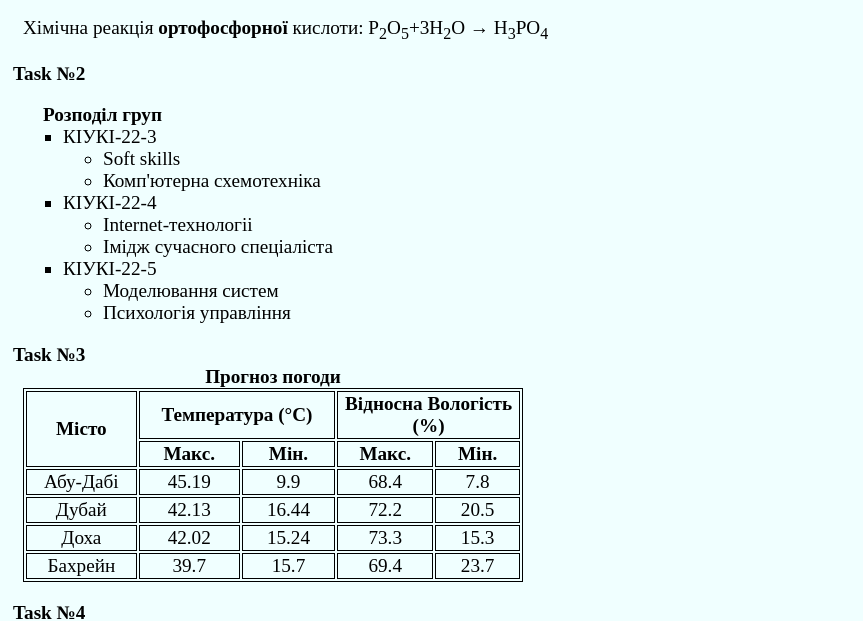
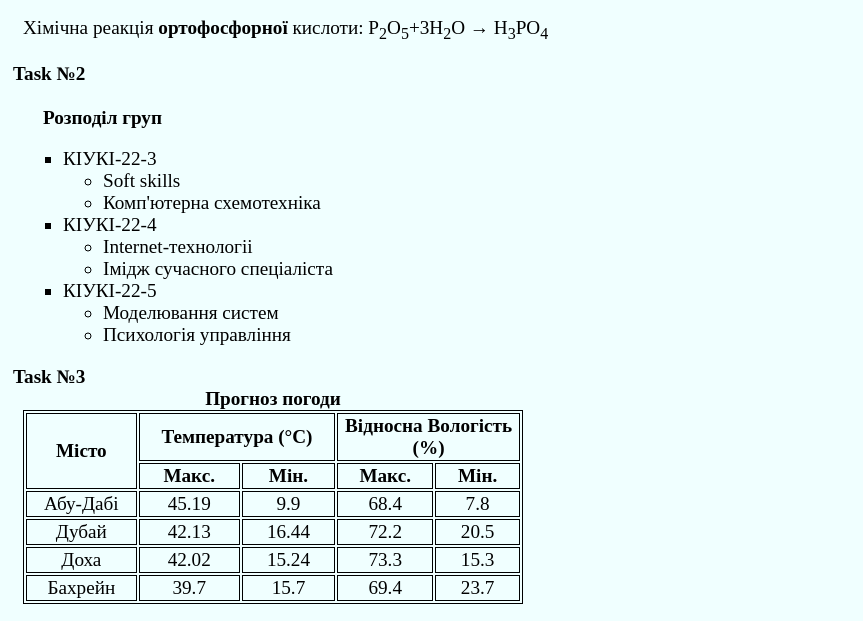
Before and after one commit to holodanya/Lab1, a plain HTML site: page index.html in a window 1280 px wide. Shown: the part 104-725 px from the top of the page, without its empty margins (0-863 px from the left). Drawn offline with Linux system fonts and the light colour scheme.

Commit message:
fourth commit

```diff
--- a/index.html
+++ b/index.html
@@ -23,6 +23,11 @@
             font-size: larger;
             margin-left: 15px;
             margin-top: 20px;
+        }
+
+        .listname {
+            margin-left: 20px;
+            font-weight: bold;
         }
 
         .squarelist {
@@ -67,8 +72,9 @@
     <div id="task2">
         <span class="taskname">Task №2</span>
         <br />
+        <br />
+        <span class="listname"> Розподіл груп</span>
         <ul>
-            <b style="margin-left: -20px"> Розподіл груп</b>
             <li class="squarelist">
                 КІУКІ-22-3
                 <ul>
```
